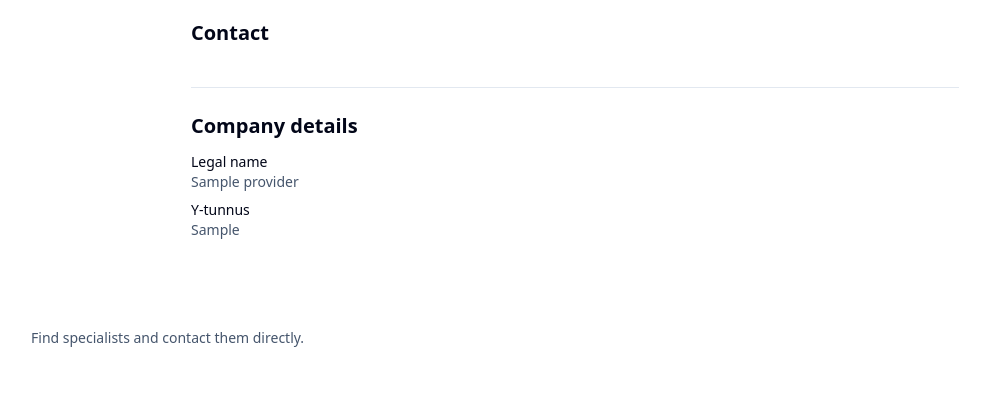
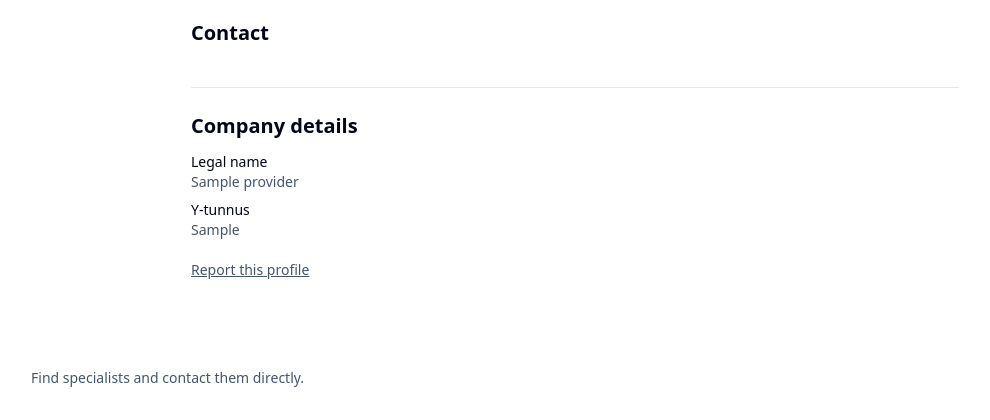
Before and after one commit to StrayForest/palvelut, a Django app: template templates/discovery/provider_profile.html in a window 1280 px wide. Shown: the part 450-870 px from the top of the page, without its empty margins (65-1055 px from the left). Before the commit the page ends 797 px from the top, so only its background shows below. Run offline with Django 5.2, Linux system fonts and the light colour scheme; the template is opened without the code that fills it: most values are stand-ins (such as "Sample title", 1, 10 or a date in 2020); style sheets or scripts are compiled from the project's sources; parts of the project's set-up code (start-up, migrations or seed data) failed here and were passed over; some libraries are stand-ins or nearby versions.

Commit message:
P4: link public profiles to anonymous report flow

```diff
--- a/templates/discovery/provider_profile.html
+++ b/templates/discovery/provider_profile.html
@@ -55,6 +55,7 @@
   <section class="border-t border-slate-200 py-6">
     <h2 class="text-xl font-semibold">{% translate "Company details" %}</h2>
     <dl class="mt-3 grid gap-2 text-sm"><div><dt class="font-medium">{% translate "Legal name" %}</dt><dd class="text-slate-600">{{ provider.legal_name }}</dd></div>{% if provider.y_tunnus %}<div><dt class="font-medium">Y-tunnus</dt><dd class="text-slate-600">{{ provider.y_tunnus }}</dd></div>{% endif %}</dl>
+    <p class="mt-5 text-sm"><a class="text-slate-600 underline" href="{% url 'content-report-provider' locale=locale slug=slug %}">{% translate "Report this profile" %}</a></p>
   </section>
 </article>
 {% endwith %}
```
